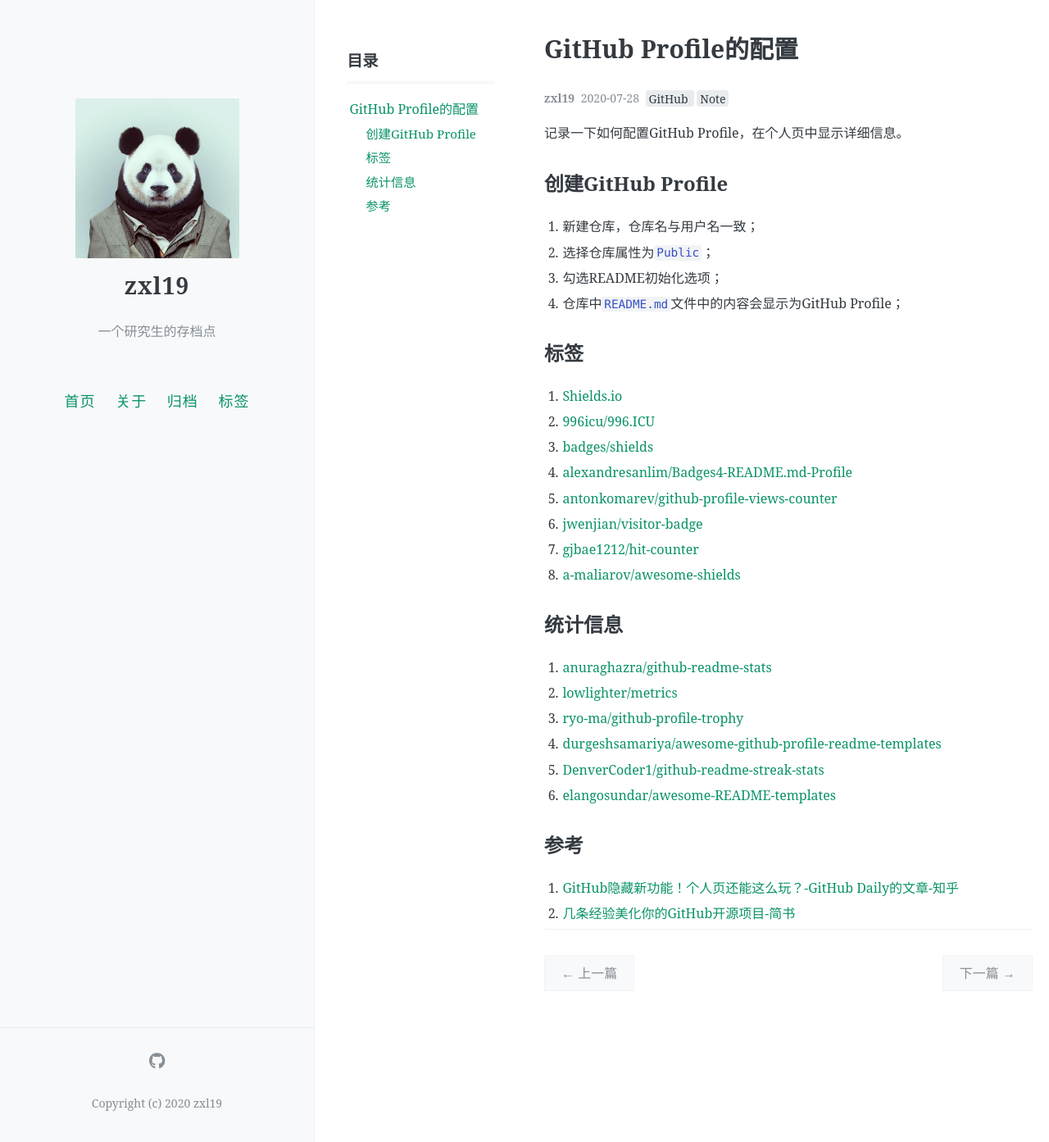
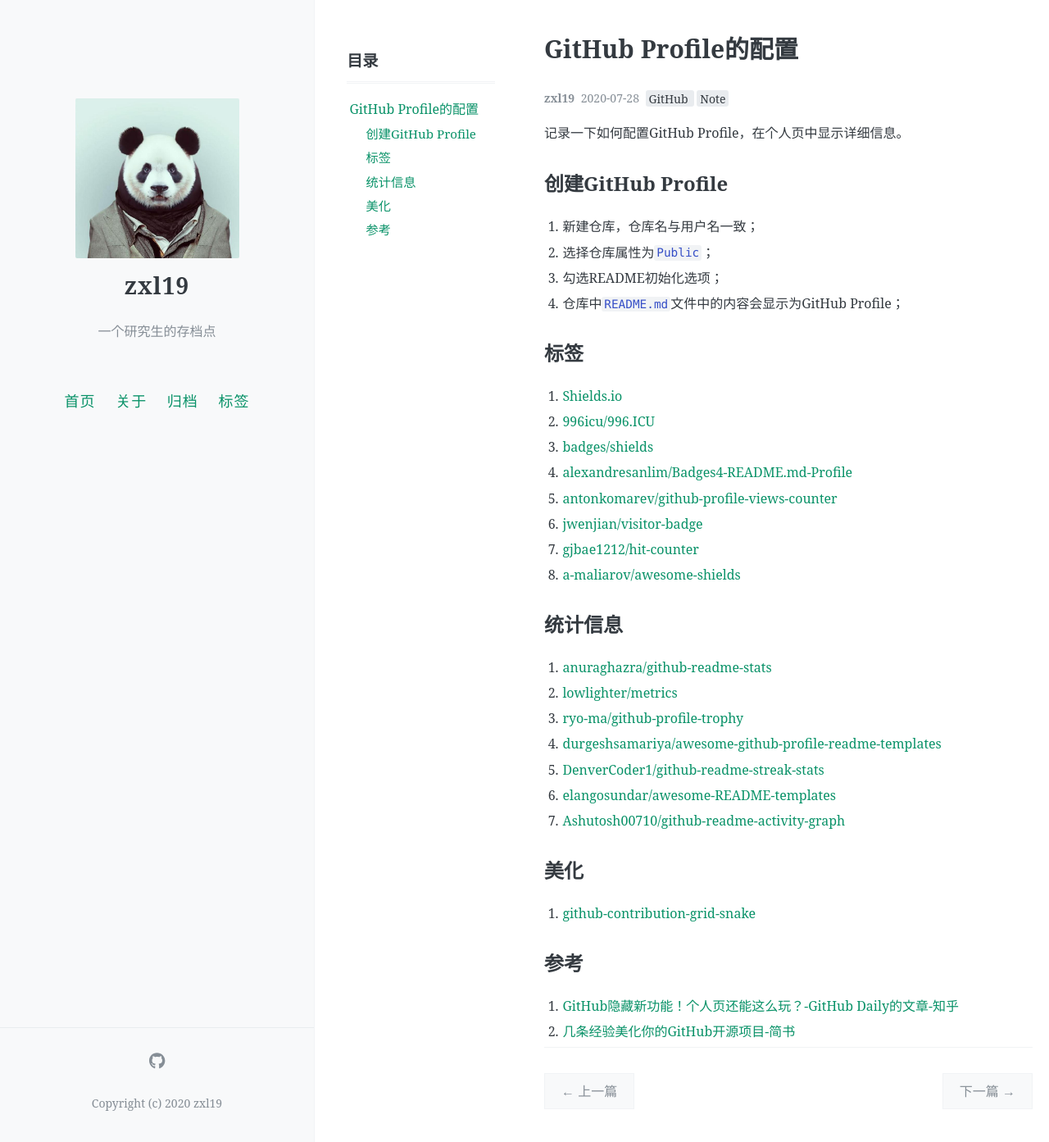
Before and after one commit to zxl19/zxl19.github.io, a Jekyll site: the page built from _posts/2020-07-28-github-profile.md, in a window 1280 px wide and 1393 px high. Shown: the whole window at 82% size. Built offline with Jekyll 4.4.1, drawn with Linux system fonts in a browser that asks for light colours; comment, search, counter and statistics services are not loaded.

Commit message:
Update 2020-07-28-github-profile.md

```diff
--- a/_posts/2020-07-28-github-profile.md
+++ b/_posts/2020-07-28-github-profile.md
@@ -39,6 +39,11 @@ pinned: false
 4. [durgeshsamariya/awesome-github-profile-readme-templates](https://github.com/durgeshsamariya/awesome-github-profile-readme-templates)
 5. [DenverCoder1/github-readme-streak-stats](https://github.com/DenverCoder1/github-readme-streak-stats)
 6. [elangosundar/awesome-README-templates](https://github.com/elangosundar/awesome-README-templates)
+7. [Ashutosh00710/github-readme-activity-graph](https://github.com/Ashutosh00710/github-readme-activity-graph)
+
+## 美化
+
+1. [github-contribution-grid-snake](https://github.com/marketplace/actions/generate-snake-game-from-github-contribution-grid)
 
 ## 参考
 
```
